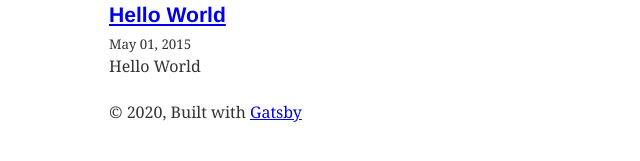
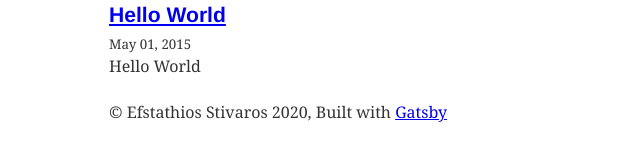
Before and after one commit to Stivaros/blog, a Gatsby site: page / in a window 1280 px wide. Shown: the part 241-402 px from the top of the page, without its empty margins (270-910 px from the left). Built offline with nearby package versions, Linux system fonts and the light colour scheme; Gatsby itself is replaced by a stand-in of ours; some packages are replaced by stand-ins of ours; what typography-theme-fairy-gates would draw is missing.

Commit message:
:lipstick: Add name to copyright notice on footer

```diff
--- a/src/components/layout.js
+++ b/src/components/layout.js
@@ -59,7 +59,7 @@ const Layout = ({ location, title, children }) => {
       <header>{header}</header>
       <main>{children}</main>
       <footer>
-        © {new Date().getFullYear()}, Built with
+        &copy; Efstathios Stivaros {new Date().getFullYear()}, Built with
         {` `}
         <a href="https://www.gatsbyjs.org">Gatsby</a>
       </footer>
```
